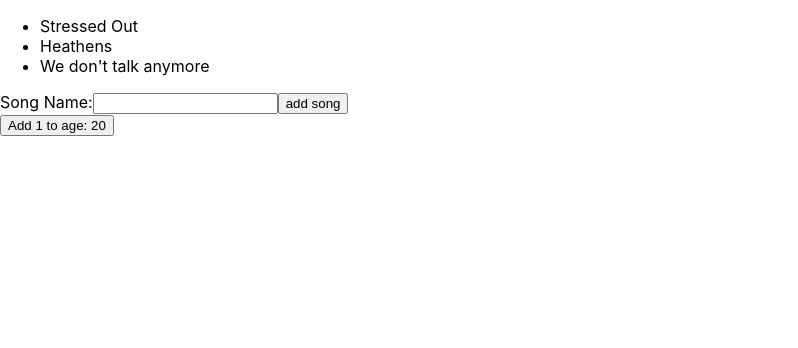
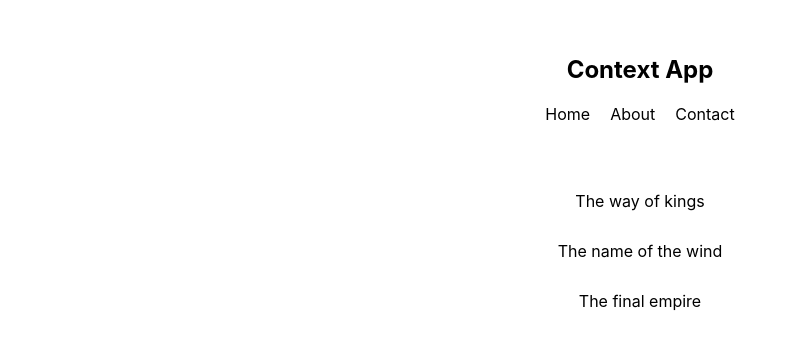
Before and after one commit to dhanmoni/React-hooks-context, a React (Create React App) app: page / in a window 1280 px wide. Shown: the top 348 px of the page, without its empty margins (0-798 px from the left). Built offline with nearby package versions, Linux system fonts and the light colour scheme.

Commit message:
Components added for context-- BookList and Navbar with styles

```diff
--- a/src/App.js
+++ b/src/App.js
@@ -1,10 +1,14 @@
 import React from "react";
-import SongList from "./Component/SongList";
+//import SongList from "./Hooks/Components/SongList";
+import Navbar from "./Context/Components/Navbar";
+import BookList from "./Context/Components/BookList";
 
 function App() {
   return (
     <div className="App">
-      <SongList />
+      {/* <SongList /> */}
+      <Navbar />
+      <BookList />
     </div>
   );
 }
--- /dev/null
+++ b/src/Context/Components/BookList.js
@@ -0,0 +1,14 @@
+import React from "react";
+
+const BookList = () => {
+  return (
+    <div className="book-list">
+      <ul>
+        <li>The way of kings</li>
+        <li>The name of the wind</li>
+        <li>The final empire</li>
+      </ul>
+    </div>
+  );
+};
+export default BookList;
--- /dev/null
+++ b/src/Context/Components/Navbar.js
@@ -0,0 +1,16 @@
+import React from "react";
+
+const Navbar = () => {
+  return (
+    <nav>
+      <h2>Context App</h2>
+      <ul>
+        <li>Home</li>
+        <li>About</li>
+        <li>Contact</li>
+      </ul>
+    </nav>
+  );
+};
+
+export default Navbar;
--- a/src/Component/SongList.js
+++ b/src/Hooks/Components/SongList.js
@@ -19,7 +19,7 @@
     console.log("useEffect hook ran on age", age);
   }, [age]);
   return (
-    <div className="sing-list">
+    <div className="song-list">
       <ul>
         {songs.map((song) => {
           return <li key={song.id}>{song.title}</li>;
--- a/src/index.css
+++ b/src/index.css
@@ -1,13 +1,38 @@
 body {
   margin: 0;
-  font-family: -apple-system, BlinkMacSystemFont, 'Segoe UI', 'Roboto', 'Oxygen',
-    'Ubuntu', 'Cantarell', 'Fira Sans', 'Droid Sans', 'Helvetica Neue',
+  font-family: -apple-system, BlinkMacSystemFont, "Segoe UI", "Roboto", "Oxygen",
+    "Ubuntu", "Cantarell", "Fira Sans", "Droid Sans", "Helvetica Neue",
     sans-serif;
   -webkit-font-smoothing: antialiased;
   -moz-osx-font-smoothing: grayscale;
 }
 
-code {
-  font-family: source-code-pro, Menlo, Monaco, Consolas, 'Courier New',
-    monospace;
+/* app styles */
+.App {
+  max-width: 400px;
+  margin: 30px auto;
+  text-align: center;
 }
+nav {
+  padding: 5px;
+}
+nav ul {
+  padding: 0;
+}
+nav ul li {
+  display: inline-block;
+  margin: 0 10px;
+}
+.book-list {
+  padding: 20px;
+  margin-bottom: 20px;
+}
+.book-list ul {
+  padding: 0;
+  list-style-type: none;
+}
+.book-list li {
+  padding: 10px;
+  margin: 10px auto;
+  border-radius: 10px;
+}
```
Also changed, not shown: src/Hooks/Components/NewSongForm.js (renamed from src/Component/NewSongForm.js).
